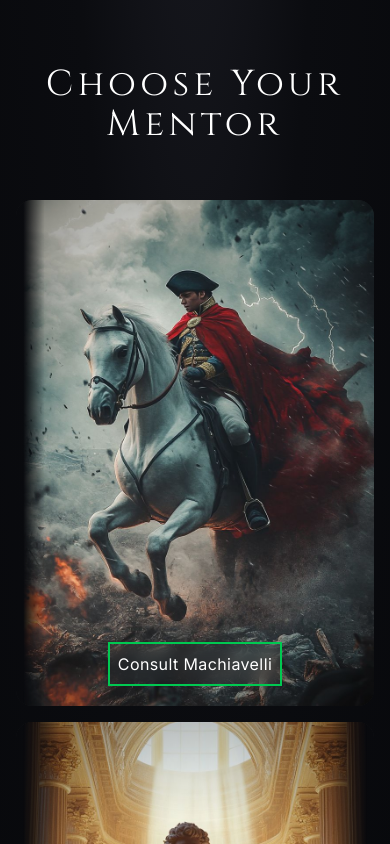
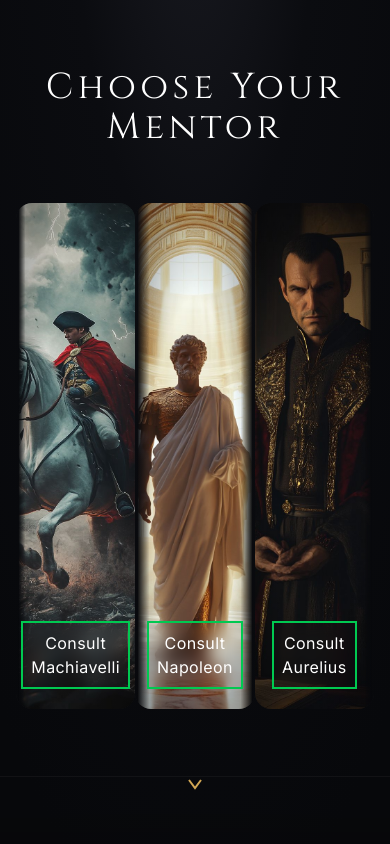
Before and after one commit to teamscoodia/Imperium-AI, a Next.js app: page / in a window 390 px wide. Shown: the top 844 px of the page. Built offline with nearby package versions, Linux system fonts and the light colour scheme.

Commit message:
mobile view updated

```diff
--- a/app/page.tsx
+++ b/app/page.tsx
@@ -72,7 +72,7 @@
         </header>
 
         {/* === Mentor Cards === */}
-        <div className="relative mt-6 flex w-full flex-col items-center justify-center gap-4 md:mt-10 md:flex-row md:items-stretch md:justify-center md:gap-0">
+        <div className="relative mt-6 flex w-full items-center justify-center md:mt-10 md:flex-row md:items-stretch md:justify-center md:gap-0">
           {mentors.map((m, i) => (
             <div
               key={m.name}
```
